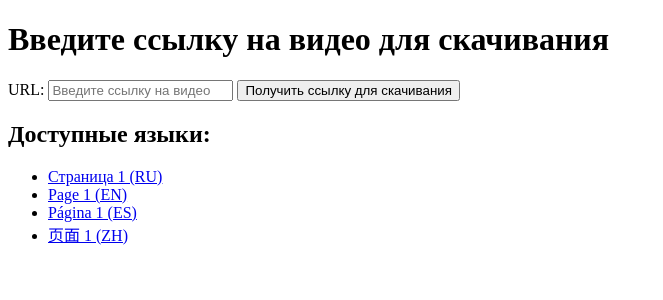
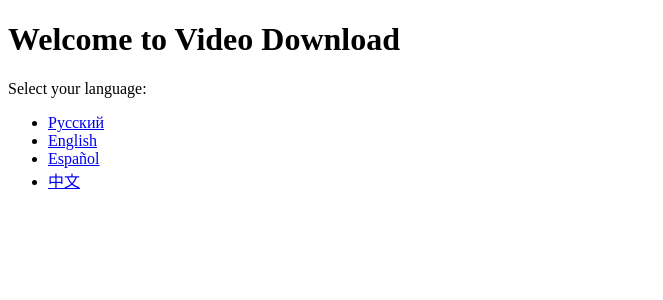
Before and after one commit to BorisVaneev/getvideo-live, a Flask app: page / in a window 1280 px wide. Shown: the top 300 px of the page, without its empty margins (0-663 px from the left). Run offline with Flask 3, Linux system fonts and the light colour scheme.

Commit message:
Update index.html

```diff
--- a/templates/index.html
+++ b/templates/index.html
@@ -1,24 +1,18 @@
 <!DOCTYPE html>
-<html lang="ru">
+<html lang="en">
 <head>
     <meta charset="UTF-8">
     <meta name="viewport" content="width=device-width, initial-scale=1.0">
-    <title>Скачивание видео</title>
+    <title>Video Download</title>
 </head>
 <body>
-    <h1>Введите ссылку на видео для скачивания</h1>
-    <form action="/download" method="POST">
-        <label for="url">URL:</label>
-        <input type="text" id="url" name="url" placeholder="Введите ссылку на видео" required>
-        <button type="submit">Получить ссылку для скачивания</button>
-    </form>
-
-    <h2>Доступные языки:</h2>
+    <h1>Welcome to Video Download</h1>
+    <p>Select your language:</p>
     <ul>
-        <li><a href="/ru/page1">Страница 1 (RU)</a></li>
-        <li><a href="/en/page1">Page 1 (EN)</a></li>
-        <li><a href="/es/page1">Página 1 (ES)</a></li>
-        <li><a href="/zh/page1">页面 1 (ZH)</a></li>
+        <li><a href="/ru/page1">Русский</a></li>
+        <li><a href="/en/page1">English</a></li>
+        <li><a href="/es/page1">Español</a></li>
+        <li><a href="/zh/page1">中文</a></li>
     </ul>
 </body>
 </html>
```
